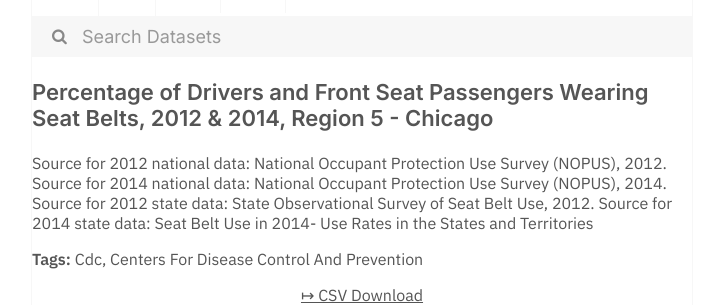
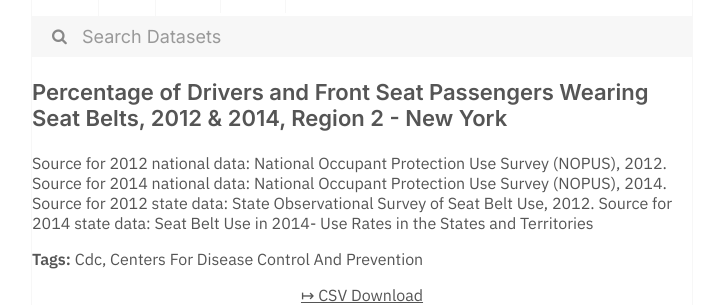
Before and after one commit to dayda-entities/centers-for-disease-control-and-prevention, a Jekyll site: the page built from _posts/2020-11-12-percentage-of-drivers-and-fron.md, in a window 1280 px wide. Shown: the part 269-574 px from the top of the page, without its empty margins (278-1000 px from the left). Built offline with Jekyll 4.4.1, drawn with Linux system fonts in a browser that asks for light colours.

```diff
--- a/_posts/2020-11-12-percentage-of-drivers-and-fron.md
+++ b/_posts/2020-11-12-percentage-of-drivers-and-fron.md
@@ -1,17 +1,17 @@
 ---
 title: >-
   Percentage of Drivers and Front Seat Passengers Wearing Seat Belts, 2012 &
-  2014, Region 5 - Chicago
-created: '2020-11-12T12:12:34.507804'
-modified: '2021-04-21T19:11:17.527507'
+  2014, Region 2 - New York
+created: '2020-11-12T12:14:47.108699'
+modified: '2021-04-21T19:26:22.685028'
 state: active
 type: dataset
 tags:
   - Cdc
   - Centers For Disease Control And Prevention
 groups: []
-csv_url: 'https://data.cdc.gov/api/views/26a7-nc4u/rows.csv?accessType=DOWNLOAD'
-json_url: 'https://data.cdc.gov/api/views/26a7-nc4u/rows.json?accessType=DOWNLOAD'
+csv_url: 'https://data.cdc.gov/api/views/hget-9fst/rows.csv?accessType=DOWNLOAD'
+json_url: 'https://data.cdc.gov/api/views/hget-9fst/rows.json?accessType=DOWNLOAD'
 layout: post
 
 ---
```
